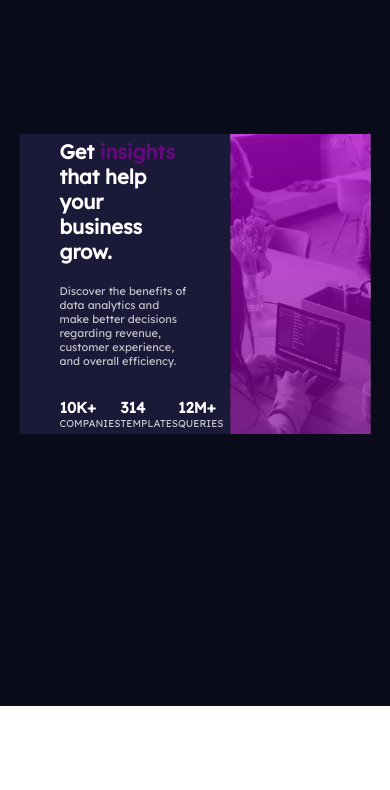
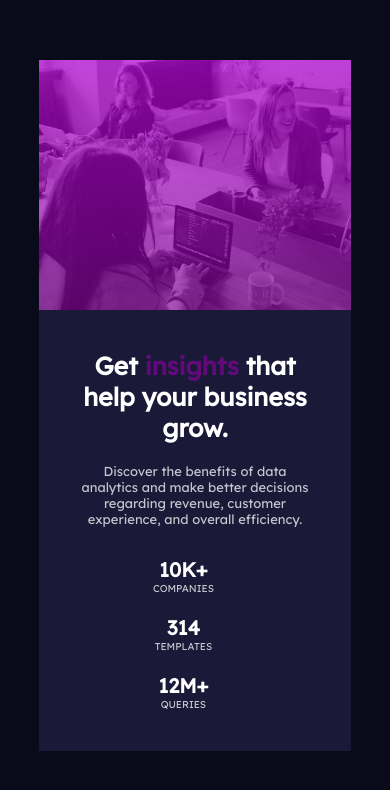
Before and after one commit to iddimsangi/statspreviewcard, a React (Create React App) app: page / in a window 390 px wide. Shown: the part 138-928 px from the top of the page. Before the commit the page ends 844 px from the top, so only its background shows below. Built offline with nearby package versions, Linux system fonts and the light colour scheme.

Commit message:
mobile view responsiveness

```diff
--- a/src/App.scss
+++ b/src/App.scss
@@ -1,5 +1,5 @@
 .App {
-  height: 100vh;
+  height: 120vh;
   background-color: hsl(233, 47%, 7%);
   position: relative;
   &-header {
@@ -78,6 +78,8 @@
   @media only screen and (max-width:768px){
     &-header {
    width: 90%;
+   top: 65%;
+   min-height: 50vh;
      &--box {
 
       //  width: 70rem;
@@ -106,27 +108,52 @@
      }
     }
   }
-  // @media only screen and (max-width:414px){
-  //   &-header {
-  //    flex-direction: column-reverse;
-  //    width: 80%;
-  //   //  justify-content: center;
-  //    align-items: center;
-  //    &--box {
-  //     //  width: 37rem;
-  //      &:first-child {
-  //        width: 100%;
-  //      }
-  //      &:last-child{
-  //        width: 100%;
-  //        height: 35rem;
-  //      }
-  //      .footer {
-  //        flex-direction: column;
-  //        align-items: center;
-  //        justify-content: space-between;
-  //      }
-  //    }
-  //   }
-  // }
+  @media only screen and (max-width:480px){
+    &-header {
+      width: 80%;
+      align-items: center;
+      flex-direction: column-reverse;
+      margin-top: 2rem;
+      // top: 10%;
+      height: 100vh;
+     &--box {
+      //  width: 37rem;
+       &:first-child {
+         width: 100%;
+         .wrapper{
+           text-align: center;
+           h1{
+             font-size: 2.5rem;
+           }
+           p{
+             font-size: 1.3rem;
+           }
+         }
+       }
+       &:last-child{
+         width: 100%;
+         min-height: 25rem;
+
+
+       }
+
+
+       .footer {
+      //  border: 1px solid red;
+       flex-direction: column;
+      //  justify-content: space-between;
+
+      align-items: center;
+      &--content{
+        // border: 1px solid orange;
+        font-size: 2rem;
+        text-align: center;
+        &:not(:last-of-type){
+          margin-bottom: 2rem;
+        }
+      }
+       }
+     }
+    }
+  }
 }
```
